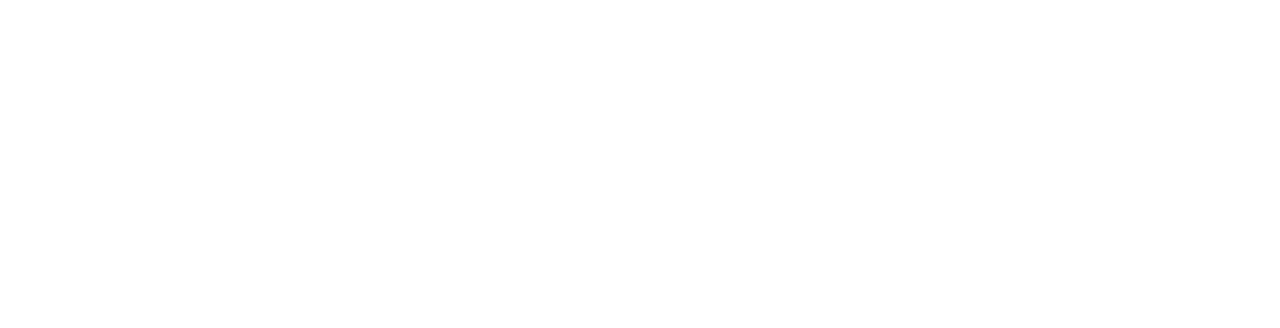
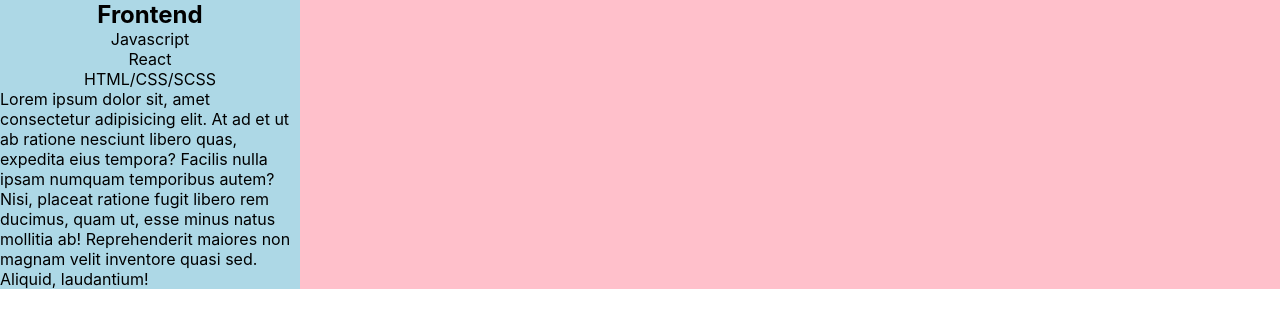
Before and after one commit to MadisonEvans94/portfolio, a React (Create React App) app: page / in a window 1280 px wide. Shown: the top 328 px of the page. Built offline with nearby package versions, Linux system fonts and the light colour scheme.

Commit message:
initialized the skillcard component

```diff
--- a/src/App.js
+++ b/src/App.js
@@ -1,7 +1,15 @@
 import "./App.css";
+import SkillCard from "./components/SkillCard/SkillCard";
 
 function App() {
-	return <div className="App"></div>;
+	return (
+		<div style={{ backgroundColor: "pink" }}>
+			<SkillCard
+				cardTitle={"Frontend"}
+				skillList={["Javascript", "React", "HTML/CSS/SCSS"]}
+			/>
+		</div>
+	);
 }
 
 export default App;
--- /dev/null
+++ b/src/components/SkillCard/SkillCard.css
@@ -0,0 +1,10 @@
+.skillcard-container {
+	background-color: lightblue;
+	max-width: 300px;
+}
+.skillcard-container h2 {
+	text-align: center;
+}
+.skillcard-container ul li {
+	text-align: center;
+}
--- /dev/null
+++ b/src/components/SkillCard/SkillCard.jsx
@@ -0,0 +1,24 @@
+import React from "react";
+import "./SkillCard.css";
+
+const SkillCard = ({ cardTitle, skillList }) => {
+	return (
+		<div className="skillcard-container">
+			<h2>{cardTitle}</h2>
+			<ul>
+				{skillList.map((skill, index) => {
+					return <li key={index}>{skill}</li>;
+				})}
+			</ul>
+			<p>
+				Lorem ipsum dolor sit, amet consectetur adipisicing elit. At ad et ut ab
+				ratione nesciunt libero quas, expedita eius tempora? Facilis nulla ipsam
+				numquam temporibus autem? Nisi, placeat ratione fugit libero rem
+				ducimus, quam ut, esse minus natus mollitia ab! Reprehenderit maiores
+				non magnam velit inventore quasi sed. Aliquid, laudantium!
+			</p>
+		</div>
+	);
+};
+
+export default SkillCard;
--- a/src/index.css
+++ b/src/index.css
@@ -1,13 +1,21 @@
+*::before,
+*::after,
+* {
+	box-sizing: border-box;
+	margin: 0;
+	padding: 0;
+}
+
 body {
-  margin: 0;
-  font-family: -apple-system, BlinkMacSystemFont, 'Segoe UI', 'Roboto', 'Oxygen',
-    'Ubuntu', 'Cantarell', 'Fira Sans', 'Droid Sans', 'Helvetica Neue',
-    sans-serif;
-  -webkit-font-smoothing: antialiased;
-  -moz-osx-font-smoothing: grayscale;
+	margin: 0;
+	font-family: -apple-system, BlinkMacSystemFont, "Segoe UI", "Roboto", "Oxygen",
+		"Ubuntu", "Cantarell", "Fira Sans", "Droid Sans", "Helvetica Neue",
+		sans-serif;
+	-webkit-font-smoothing: antialiased;
+	-moz-osx-font-smoothing: grayscale;
 }
 
 code {
-  font-family: source-code-pro, Menlo, Monaco, Consolas, 'Courier New',
-    monospace;
+	font-family: source-code-pro, Menlo, Monaco, Consolas, "Courier New",
+		monospace;
 }
```
